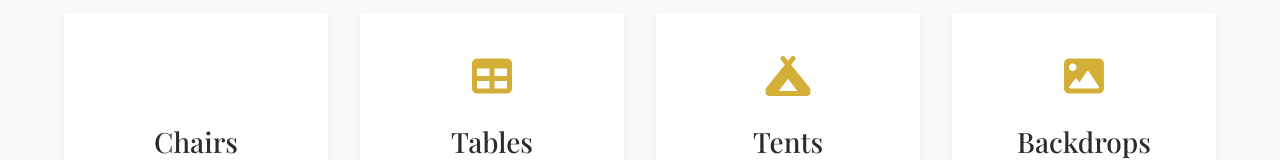
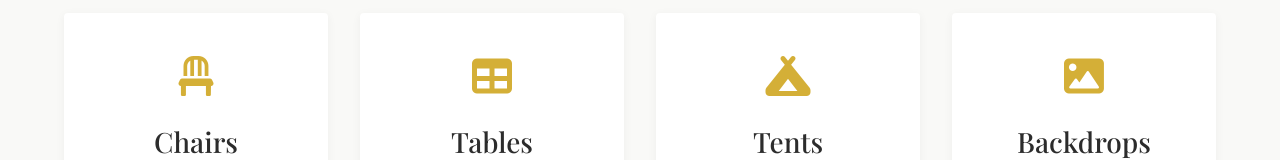
Before and after one commit to Daniel21b/Event, a plain HTML site: page index.html in a window 1280 px wide. Shown: the part 979-1139 px from the top of the page. Drawn offline with nearby package versions, Linux system fonts and the light colour scheme.

Commit message:
Update index.html--class

```diff
--- a/index.html
+++ b/index.html
@@ -56,7 +56,7 @@
                     <div class="services-grid">
                      <a href="#gallery" class="service-card" onclick="filterGallery('Chairs')">
                       <div class="service-icon">
-                          <i class=fas fa-chair"></i>
+                          <i class="fas fa-chair"></i>
                      </div>
                      <h3>Chairs</h3>
                      <p>High-quality chairs for any event type.</p>
```
